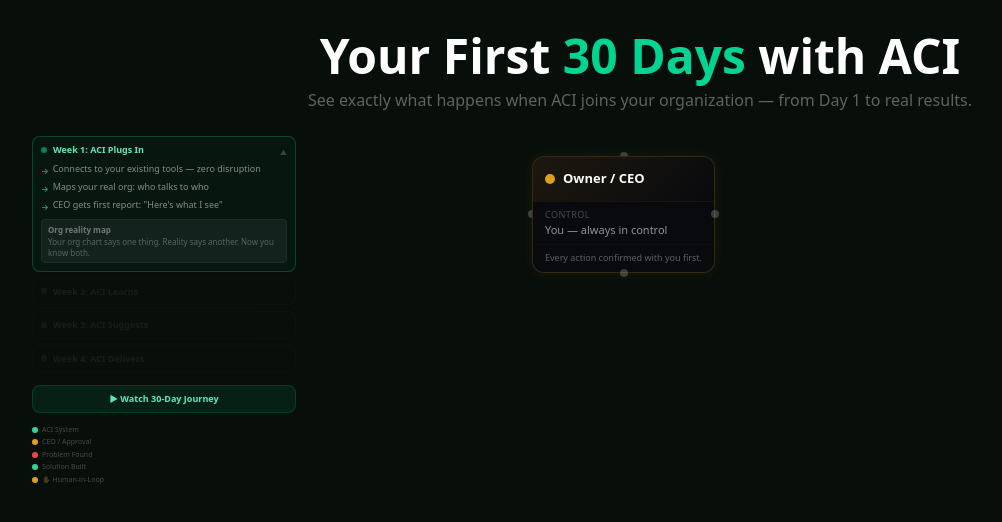
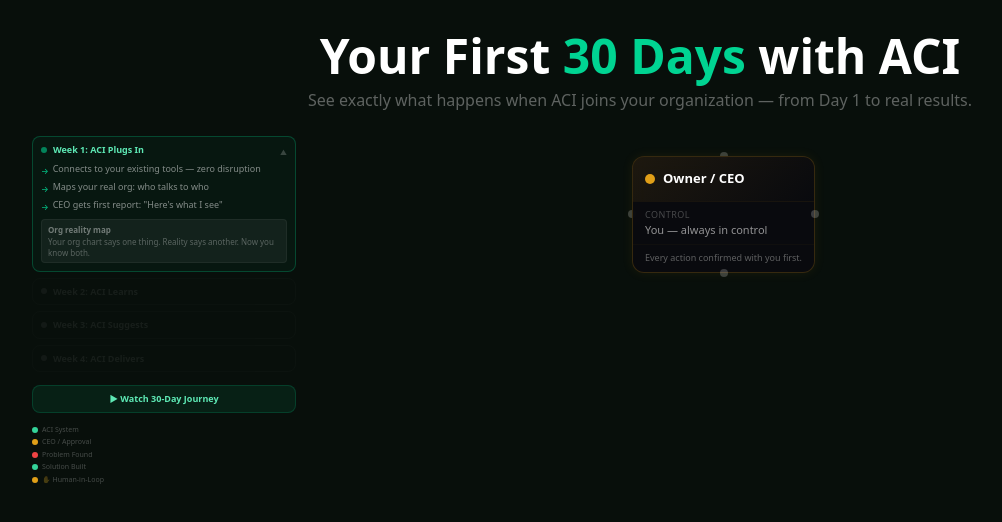
Before and after one commit to AppStudioPros/aci-works-map, a Next.js app: page / in a window 1280 px wide. Shown: the top 522 px of the page, without its empty margins (0-1002 px from the left). Built offline with nearby package versions, Linux system fonts and the light colour scheme; some icons are missing.

Commit message:
CEO: right 100px

```diff
--- a/src/components/ACIFlowMap.tsx
+++ b/src/components/ACIFlowMap.tsx
@@ -45,7 +45,7 @@ interface NDef {
 
 const allNodeDefs: NDef[] = [
   // CEO — centered under "30 Days" heading
-  { id: 'ceo', label: 'Owner / CEO', subtitle: 'You — always in control', detail: 'Every action confirmed with you first.', iconSrc: 'https://cdn.lordicon.com/hrjifpbq.json', icon: '', color: '#e09f18', nodeType: 'ceo', week: 0, x: 220, y: 20 },
+  { id: 'ceo', label: 'Owner / CEO', subtitle: 'You — always in control', detail: 'Every action confirmed with you first.', iconSrc: 'https://cdn.lordicon.com/hrjifpbq.json', icon: '', color: '#e09f18', nodeType: 'ceo', week: 0, x: 320, y: 20 },
 ];
 
 // ── All Edges ──────────────────────────────────────────
```
